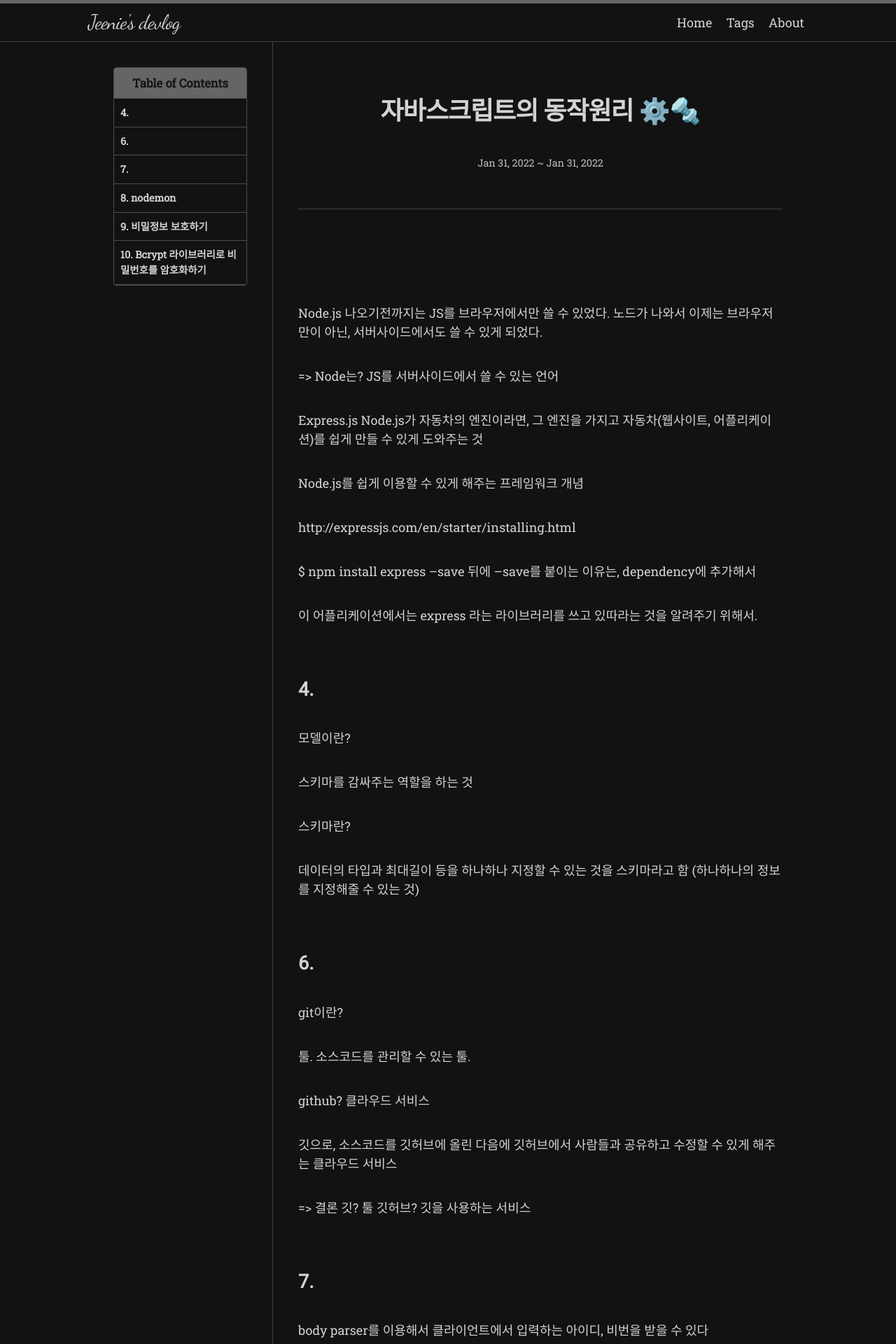
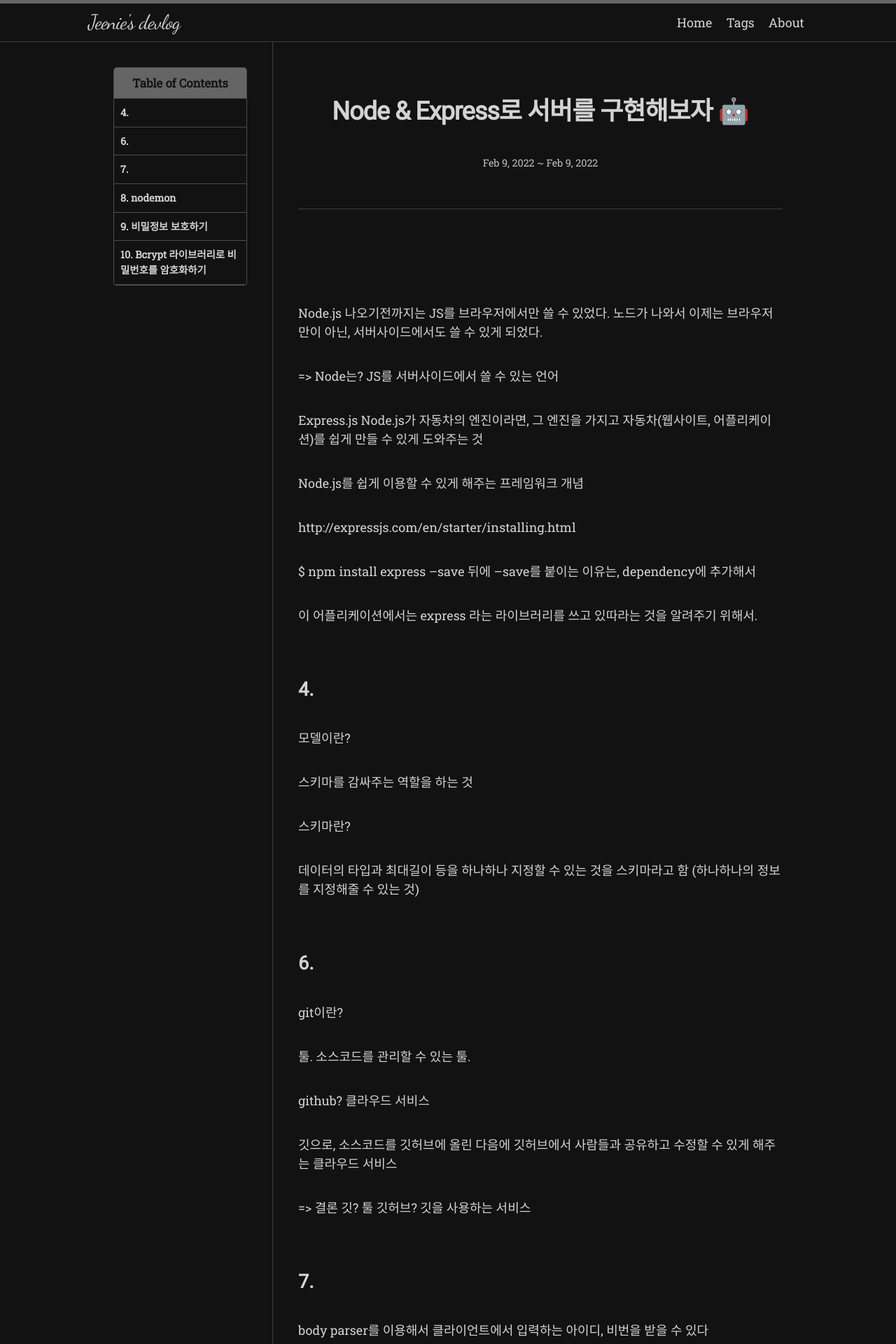
Before and after one commit to dev-Jeenie/dev-Jeenie.github.io, a Jekyll site: the page built from _posts/2022-02-09-node.md, in a window 1280 px wide. Shown: the top 1920 px of the page at 70% size. Built offline with Jekyll 4.4.1, drawn with Linux system fonts in a browser that asks for light colours; nearby versions of some CDN libraries; some web fonts are replaced; our own code applies the rules of GitHub Pages for plain Markdown files; some of the changed text lies outside the part shown.

Commit message:
update files name

```diff
--- a/_posts/2022-02-09-node.md
+++ b/_posts/2022-02-09-node.md
@@ -1,6 +1,6 @@
 ---
-title: "자바스크립트의 동작원리 ⚙️🔩"
-permalink: /cs/javascriptPrinciple
+title: "Node & Express로 서버를 구현해보자 🤖"
+permalink: /cs/node
 tags:
   - [CS]
 
@@ -8,8 +8,8 @@ navigation: true
 toc: true
 toc_sticky: true
 
-date: 2022-01-31
-last_modified_at: 2022-01-31
+date: 2022-02-09
+last_modified_at: 2022-02-09
 ---
 
 ![]()
```
Also changed, not shown: _posts/2022-02-11-javascript-es6-2-3.md (+1 -1 lines).
